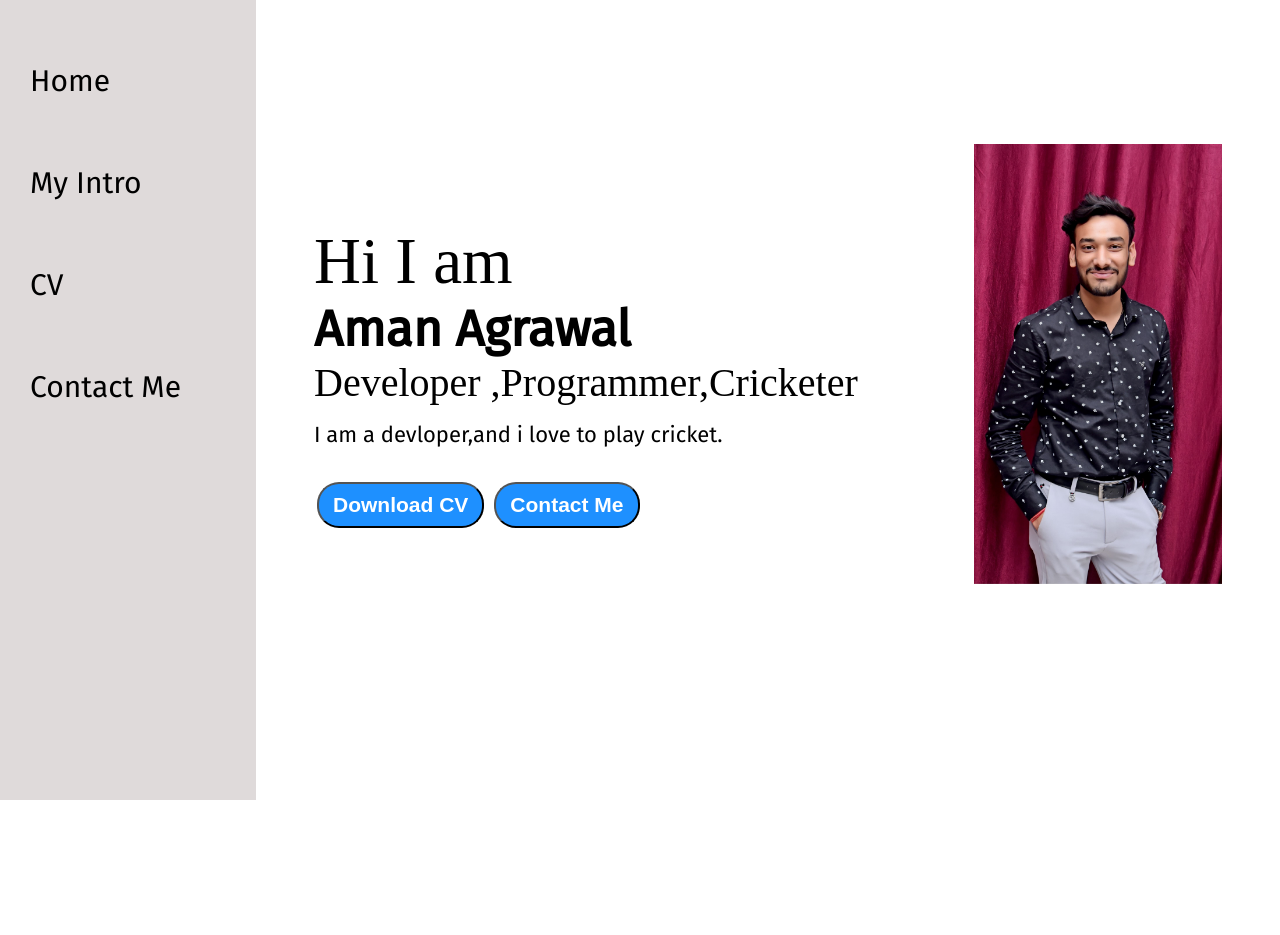
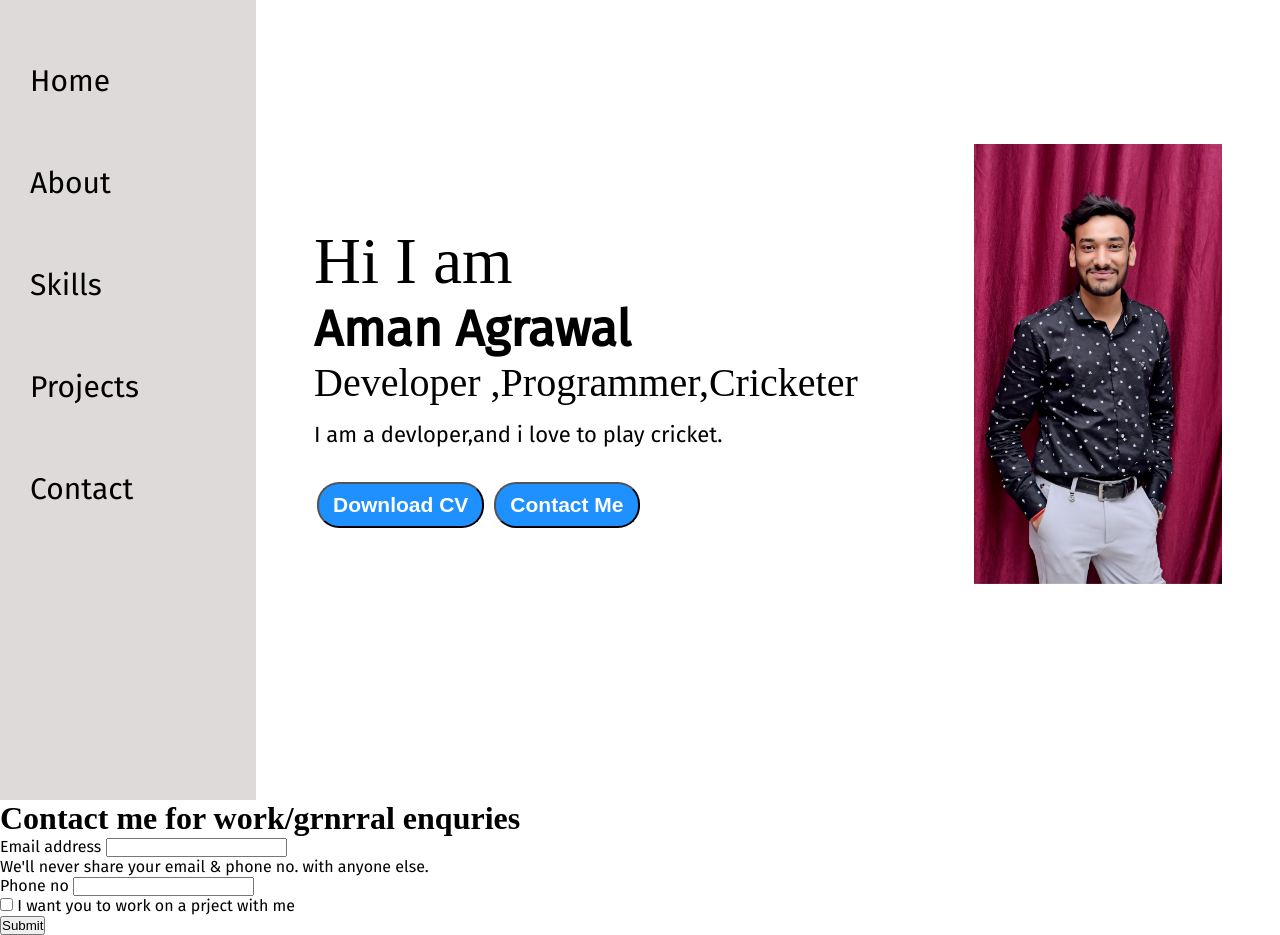
Before and after one commit to amanagrawal17/dummy-portfolio, a plain HTML site: page index.html in a window 1280 px wide. Before the commit the page ends 800 px from the top, so only its background shows below. Drawn offline with Linux system fonts and the light colour scheme.

Commit message:
Update index.html

```diff
--- a/index.html
+++ b/index.html
@@ -16,10 +16,11 @@
 
             <nav>
                 <ul>
-                    <li><a href="/index.html"> Home </a></li>
-                    <li><a href="/index.html">My Intro</a></li>
-                    <li><a href="">CV</a></li>
-                    <li><a href="/contact.html">Contact Me</a></li>
+                    <li><a href="index.html"> Home </a> </li>
+                    <li><a href="index.html">About</a> </li>
+                    <li><a href="index.html">Skills</a> </li>
+                    <li><a href="index.html">Projects</a> </li>
+                    <li><a href="contact.html">Contact </a> </li>
                 </ul>
             </nav>
         </div>
@@ -31,8 +32,8 @@
                     <div class="about">Developer ,Programmer,Cricketer </div>
                     <div class="moreabout">I am a devloper,and i love to play cricket. </div>
                     <div class="buttons">
-                       <a href="/cv" target="_blank"><button>Download CV</button></a>
-                       <a href="/contact.html"><button>Contact Me</button></a>
+                       <a href="cv" target="_blank"><button class="btn">Download CV</button></a>
+                       <a href="contact.html"><button class="btn">Contact Me</button></a>
                     </div>
                 </div>
                 <div class="devPic"><img src="dev.png.JPG" alt="Aman Agrawal" ></div>
@@ -40,6 +41,30 @@
             </div>
 
         </div>
+
+<!-- contact -->
+        <div class="main">
+            <div class="contactform">
+                <h1>Contact me for work/grnrral enquries </h1>
+                <form>
+                    <div class="mb-3">
+                      <label for="clientemail" class="form-label">Email address</label>
+                      <input type="email" class="form-control" id="clientemail" aria-describedby="emailHelp">
+                      <div id="emailHelp" class="form-text">We'll never share your email & phone no. with anyone else.</div>
+                    </div>
+                    <div class="mb-3">
+                      <label for="clientPhoneno" class="form-label">Phone no</label>
+                      <input type="phone" class="form-control" id="clientPhoneno">
+                    </div>
+                    <div class="mb-3" id="form-check">
+                      <input type="checkbox" class="form-check-input" id="isclient">
+                      <label class="form-check-label" for="isclient">I want  you to work on a prject with me</label>
+                    </div>
+                    <button type="submit" class="btn btn-sm">Submit</button>
+                </form>
+
+
+        </div>
 </body>
 
 </html>
```
